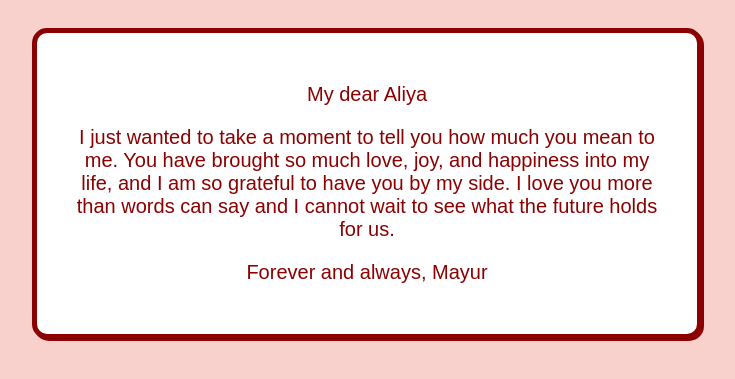
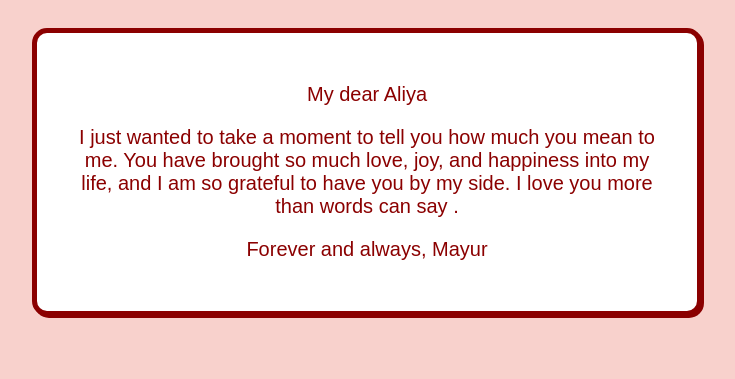
Before and after one commit to imabhisekh/Project_Git-Jenkin-Ansible-webs, a plain HTML site: page index.html in a window 1280 px wide. Shown: the part 113-492 px from the top of the page, without its empty margins (273-1008 px from the left). Drawn offline with Linux system fonts and the light colour scheme.

Commit message:
Update index.html

```diff
--- a/index.html
+++ b/index.html
@@ -37,7 +37,7 @@
   <div class="message">
     <div class="message-text">
       <p>My dear Aliya</p>
-      <p>I just wanted to take a moment to tell you how much you mean to me. You have brought so much love, joy, and happiness into my life, and I am so grateful to have you by my side. I love you more than words can say and I cannot wait to see what the future holds for us.</p>
+      <p>I just wanted to take a moment to tell you how much you mean to me. You have brought so much love, joy, and happiness into my life, and I am so grateful to have you by my side. I love you more than words can say .</p>
       <p>Forever and always, Mayur</p>
     </div>
   </div>
```
